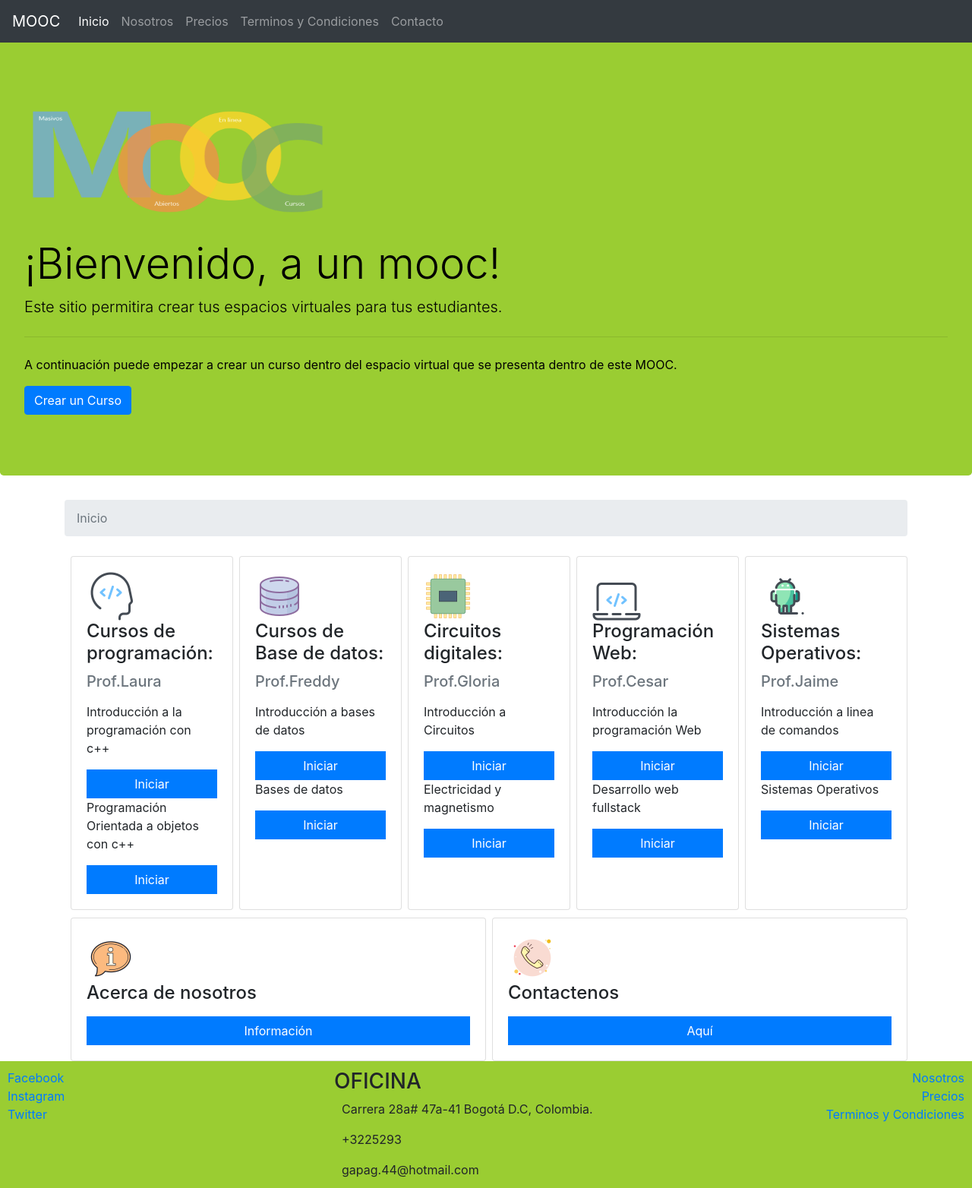
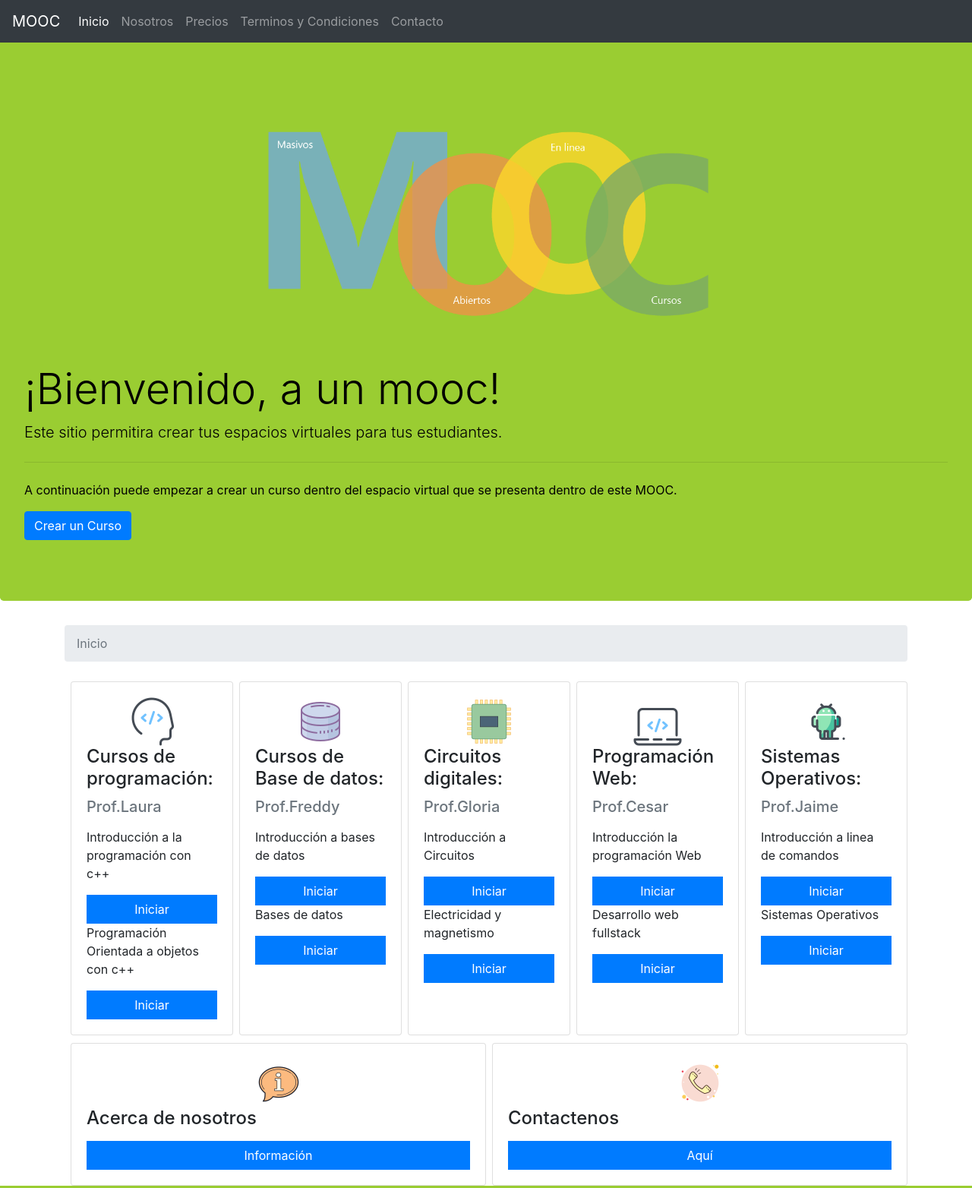
Before and after one commit to gapa8a/ProyectoWeb-MOOC, a website: page index.html in a window 1280 px wide. Shown: the top 1564 px of the page at 76% size. Drawn offline with nearby package versions, Linux system fonts and the light colour scheme; a web font is replaced by a local one.

Commit message:
Se agregan imagenes

```diff
--- a/css/main.css
+++ b/css/main.css
@@ -31,10 +31,14 @@ margin-top: 10px;
     padding-right: 10px; ;
 }
 .card-img-banner{
-    width: 400px ;
-    height: 200px;
+    width: 50% ;
+    height: 100%;
+    display: block;
+    margin: auto;
 }
 .card-img-top{
     width: 64px ;
     height: 64px;
+    display: block;
+    margin: auto;
 }
--- a/index.html
+++ b/index.html
@@ -30,7 +30,8 @@
 
     </nav>
     <div class="jumbotron "> <!-- jumbotron jumbotron-fluid -->
-      <img class="card-img-banner" src="images/banner.png" alt="Banner imagen" >
+      <img class="card-img-banner img-fluid " src="images/banner.png" alt="Banner imagen" >
+
       <h1 class="display-4">¡Bienvenido, a un mooc!</h1>
       <p class="lead">Este sitio permitira crear tus espacios virtuales para tus estudiantes.</p>
      <!-- This is a simple hero unit, a simple jumbotron-style component for calling extra attention to featured content or information. -->
@@ -52,7 +53,8 @@
       <div class= "card card-curso d-flex flex-column justify-content-between ml-2">
         <!--<div class="card-header"><h4 class="card-title"><p>Cursos de programación:</p></h4></div>-->
         <div class="card-body">
-          <img class="card-img-top" src="images/cod.png" alt="Banner imagen" >
+          <img class="card-img-top img-fluid " src="images/cod.png" alt="Banner imagen" >
+
 
           <h4 class="card-title"><p>Cursos de programación:</p></h4>
           <h5 class="card-subtitle text-muted"><p> Prof.Laura</p></h5>
@@ -78,7 +80,7 @@
 
           <div class= "card card-curso d-flex flex-column justify-content-between ml-2">
             <div class="card-body">
-              <img class="card-img-top" src="images/elc.png" alt="Banner imagen" >
+              <img class="card-img-top img-fluid" src="images/elc.png" alt="Banner imagen" >
 
               <h4 class="card-title"><p>Circuitos digitales:</p></h4>
               <h5 class="card-subtitle text-muted"><p> Prof.Gloria</p></h5>
@@ -105,7 +107,7 @@
 
           <div class= "card card-curso d-flex flex-column justify-content-between ml-2">
             <div class="card-body">
-              <img class="card-img-top" src="images/os.png" alt="Banner imagen" >
+              <img class="card-img-top img-fluid" src="images/os.png" alt="Banner imagen" >
 
               <h4 class="card-title"><p>Sistemas Operativos:</p></h4>
               <h5 class="card-subtitle text-muted"><p> Prof.Jaime</p></h5>
@@ -122,7 +124,7 @@
 
       <div class= "card card-curso d-flex flex-column justify-content-between ml-2">
         <div class="card-body">
-          <img class="card-img-top" src="images/about.png" alt="Banner imagen" >
+          <img class="card-img-top img-fluid" src="images/about.png" alt="Banner imagen" >
           <h4 class="card-title"><p>Acerca de nosotros</p></h4>
           <div> <a class="btn  btn-primary btn-iniciar" href="#" role="button">Información</a></div>
 
@@ -130,7 +132,7 @@
       </div>
       <div class= "card card-curso d-flex flex-column justify-content-between ml-2">
         <div class="card-body">
-          <img class="card-img-top" src="images/contacto.png" alt="Banner imagen" >
+          <img class="card-img-top img-fluid" src="images/contacto.png" alt="Banner imagen" >
 
           <h4 class="card-title"><p>Contactenos</p></h4>
           <div> <a class="btn  btn-primary btn-iniciar" href="#" role="button">Aquí</a></div>
```
